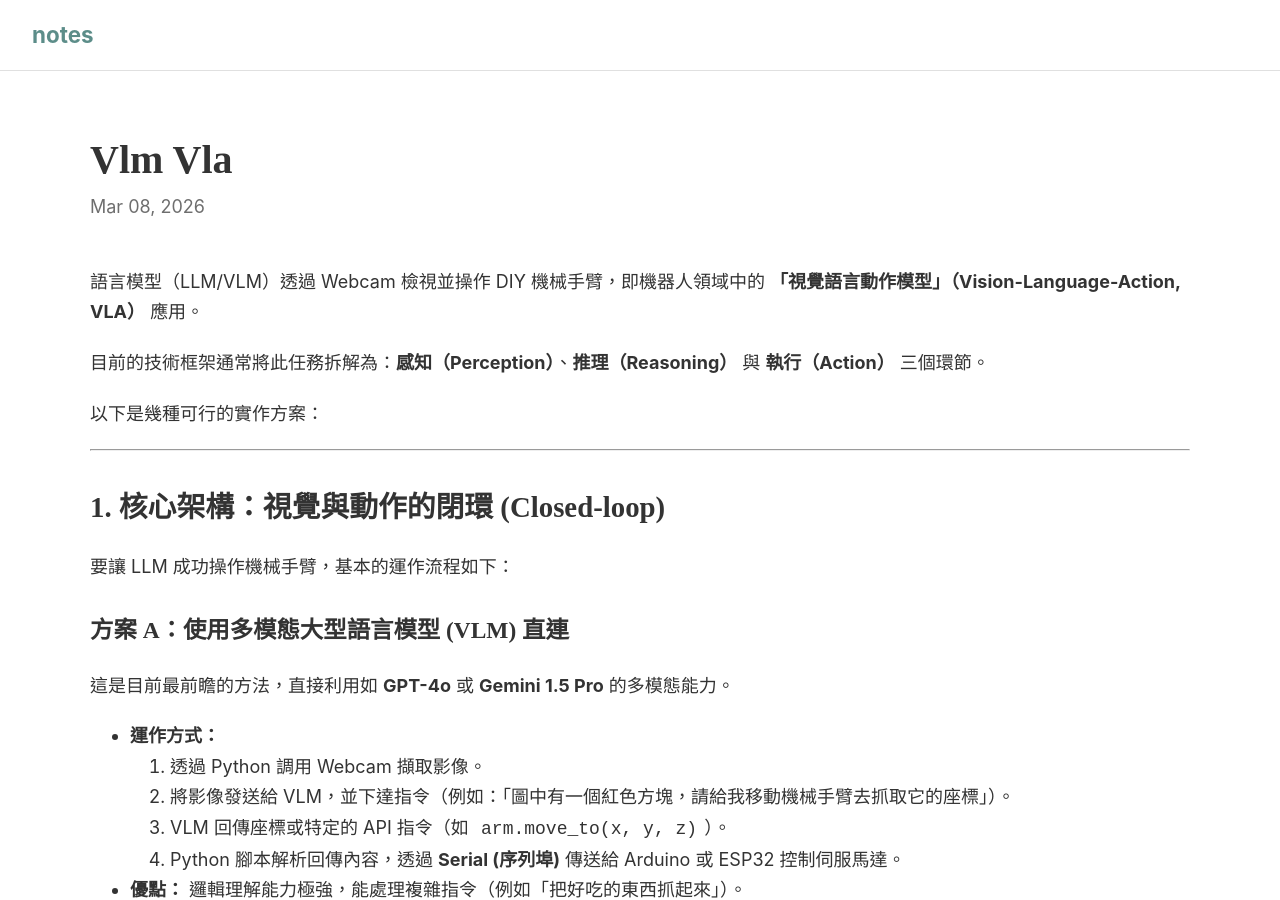
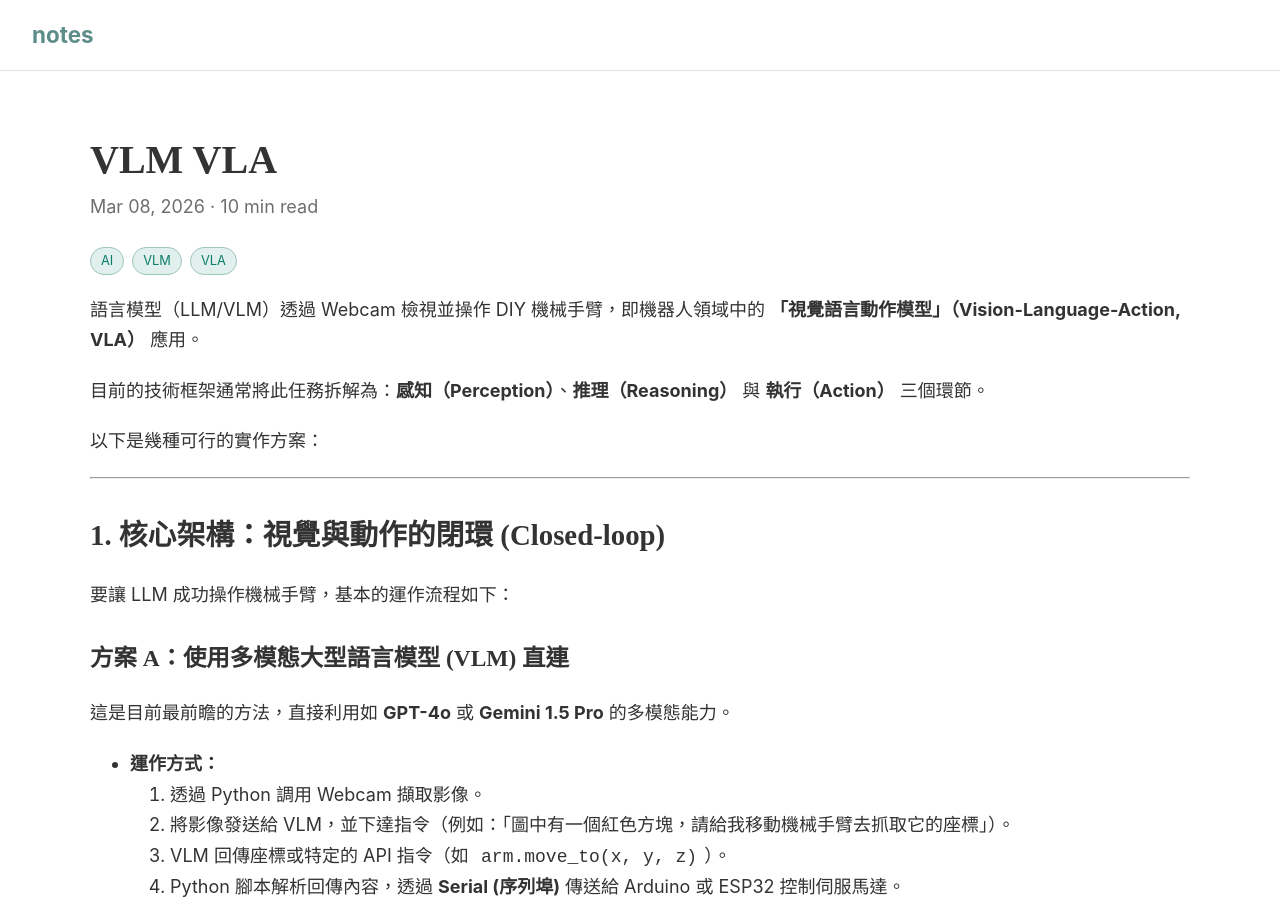
Before and after one commit to linjose/notes, a Jekyll site: the page built from _posts/2026-03-08-VLM-VLA.md, in a window 1280 px wide and 900 px high. Built offline with Jekyll 4.4.1, drawn with Linux system fonts in a browser that asks for light colours; our own code applies the rules of GitHub Pages for plain Markdown files.

Commit message:
Update 2026-03-08-VLM-VLA.md

```diff
--- a/_posts/2026-03-08-VLM-VLA.md
+++ b/_posts/2026-03-08-VLM-VLA.md
@@ -1,3 +1,12 @@
+---
+layout: post
+title: VLM VLA
+date: 2026-03-08
+reading_time: 10 min read
+tags: [AI, VLM, VLA]
+excerpt:
+---
+
 語言模型（LLM/VLM）透過 Webcam 檢視並操作 DIY 機械手臂，即機器人領域中的 **「視覺語言動作模型」（Vision-Language-Action, VLA）** 應用。
 
 目前的技術框架通常將此任務拆解為：**感知（Perception）**、**推理（Reasoning）** 與 **執行（Action）** 三個環節。
```
